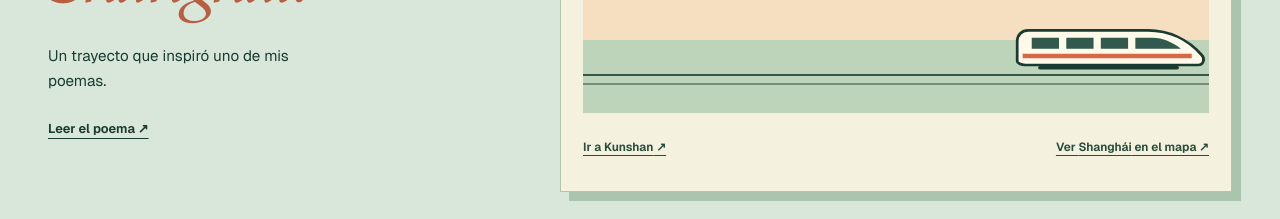
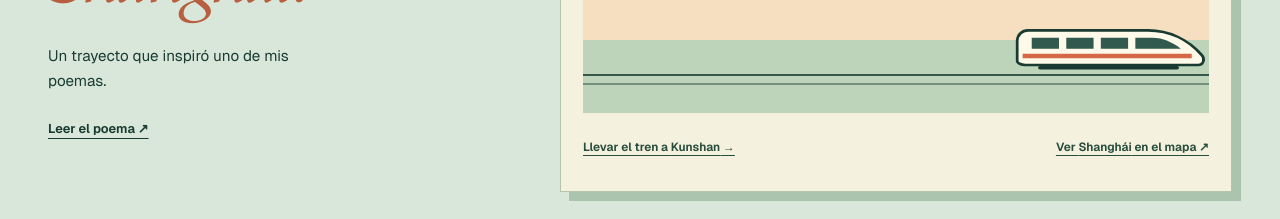
Before and after one commit to nicolasv8/nicolasv8.github.io, a Next.js app: page / in a window 1280 px wide. Shown: the part 3100-3319 px from the top of the page. Built offline with nearby package versions, Linux system fonts and the light colour scheme.

Commit message:
Clarify the train control

```diff
--- a/components/home-railway.tsx
+++ b/components/home-railway.tsx
@@ -82,7 +82,7 @@ export function HomeRailway() {
                 setDestination(destination === "shanghai" ? "kunshan" : "shanghai")
               }}
             >
-              Ir a {next} ↗
+              Llevar el tren a {next} →
             </button>
             <Link href={`/mapa/?lugar=${destination}#explorar`}>
               Ver {destination === "shanghai" ? "Shanghái" : "Kunshan"} en el mapa ↗
```
